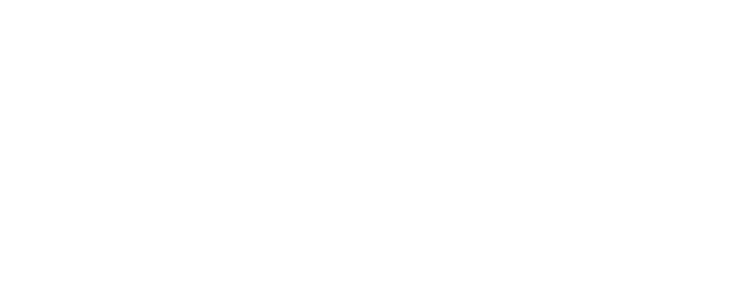
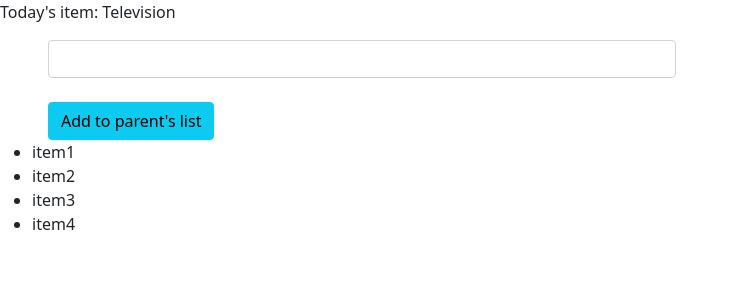
Before and after one commit to iqbal9865/explore-angular, an Angular app: page / in a window 1280 px wide. Shown: the top 300 px of the page, without its empty margins (0-739 px from the left). Built offline with nearby package versions, Linux system fonts and the light colour scheme.

Commit message:
data pass child to parent using Output decorator

```diff
--- a/src/app/app.component.html
+++ b/src/app/app.component.html
@@ -53,8 +53,8 @@
 <!-- <h1 *ngFor = "let user of users"> {{ user }} </h1> -->
 
 
-<!-- <app-header></app-header>
-<app-top-header></app-top-header> -->
+<!-- <app-header></app-header> -->
+<!-- <app-top-header></app-top-header> -->
 
 <!-- <form #basicForm="ngForm" (ngSubmit)="getData(basicForm.value)">
   <br>
@@ -113,3 +113,8 @@
     </div>
   </div>
 </section> -->
+
+<app-header [item]="currentItem" (newItemEvent)="addItem($event)"></app-header>
+<ul>
+  <li *ngFor="let item of items">{{item}}</li>
+</ul>
--- a/src/app/app.component.ts
+++ b/src/app/app.component.ts
@@ -57,4 +57,12 @@
   // deleteTask(id: any) {
   //   this.tasklist = this.tasklist.filter(task => task.id !== id)
   // }
+
+  currentItem = 'Television';
+
+  items = ['item1', 'item2', 'item3', 'item4'];
+
+  addItem(newItem: string) {
+    this.items.push(newItem);
+  }
 }
--- a/src/app/header/header.component.html
+++ b/src/app/header/header.component.html
@@ -1,15 +1,12 @@
-<header>
-  <div class="container">
-    <nav>
-      <img src="https://angular.io/assets/images/logos/angular/logo-nav@2x.png" alt="app-logo">
-      <ul>
-        <li><a href="">Home</a></li>
-        <li><a href="">About</a></li>
-        <li><a href="">Service</a></li>
-        <li><a href="">Portfolio</a></li>
-        <li><a href="">Blogs</a></li>
-        <li><a href="">Contact</a></li>
-      </ul>
-    </nav>
+<p>
+  Today's item: {{item}}
+</p>
+
+<div class="row">
+  <div class="col-md-6">
+    <input class="form-control mx-5" type="text" id="item-input" #newItem>
+    <br>
+    <button type="button" class="btn btn-info mx-5" (click)="addNewItem(newItem.value)">Add to parent's list</button>
+
   </div>
-</header>
+</div>
--- a/src/app/header/header.component.ts
+++ b/src/app/header/header.component.ts
@@ -1,4 +1,4 @@
-import { Component, OnInit } from '@angular/core';
+import { Component, OnInit, Input, Output, EventEmitter } from '@angular/core';
 
 @Component({
   selector: 'app-header',
@@ -7,9 +7,15 @@
 })
 export class HeaderComponent implements OnInit {
 
+  @Input() item = '';
+  @Output() newItemEvent = new EventEmitter<string>();
+
+  addNewItem(value: string) {
+    this.newItemEvent.emit(value);
+  }
+
   constructor() { }
 
   ngOnInit(): void {
   }
-
 }
```
